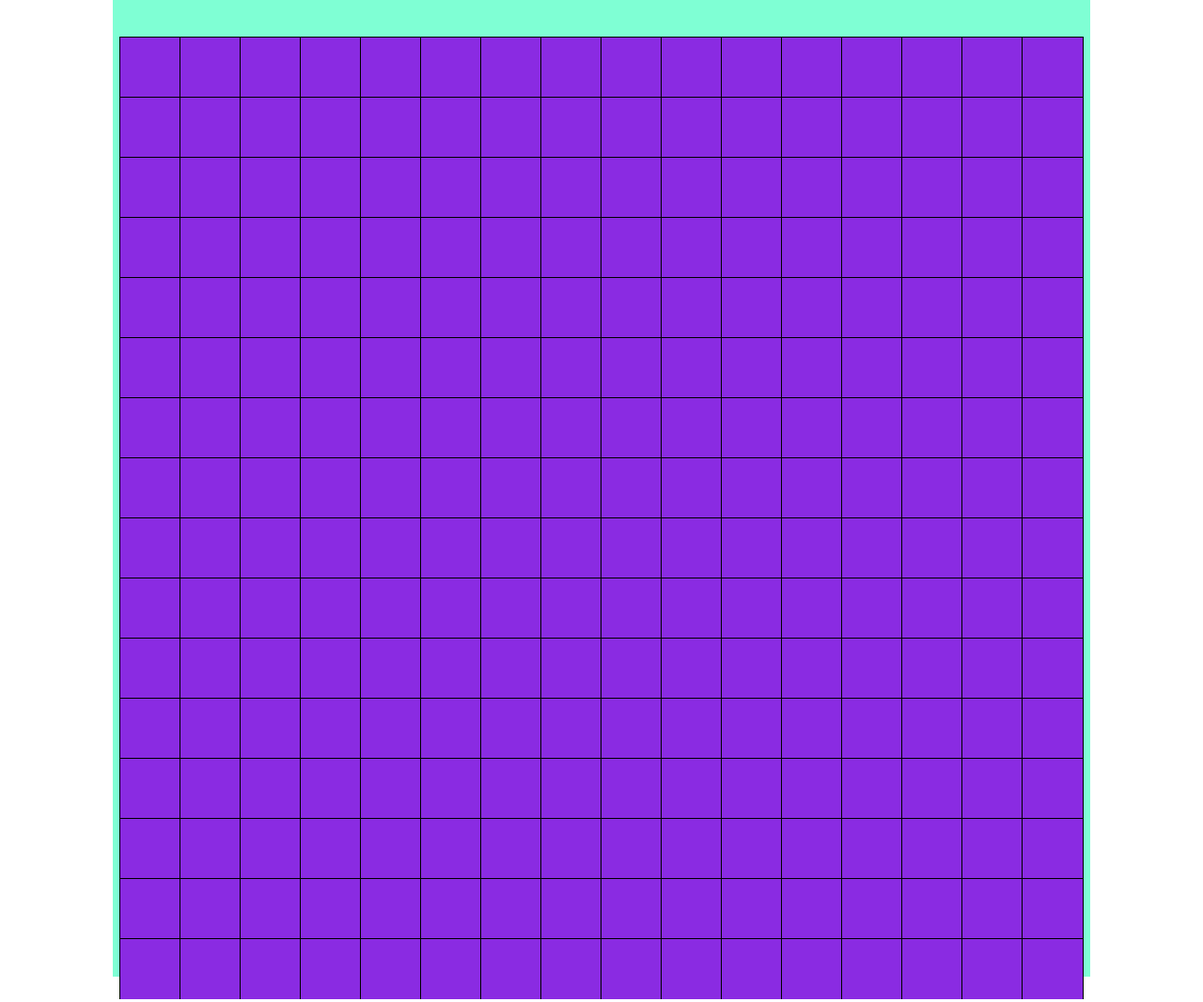
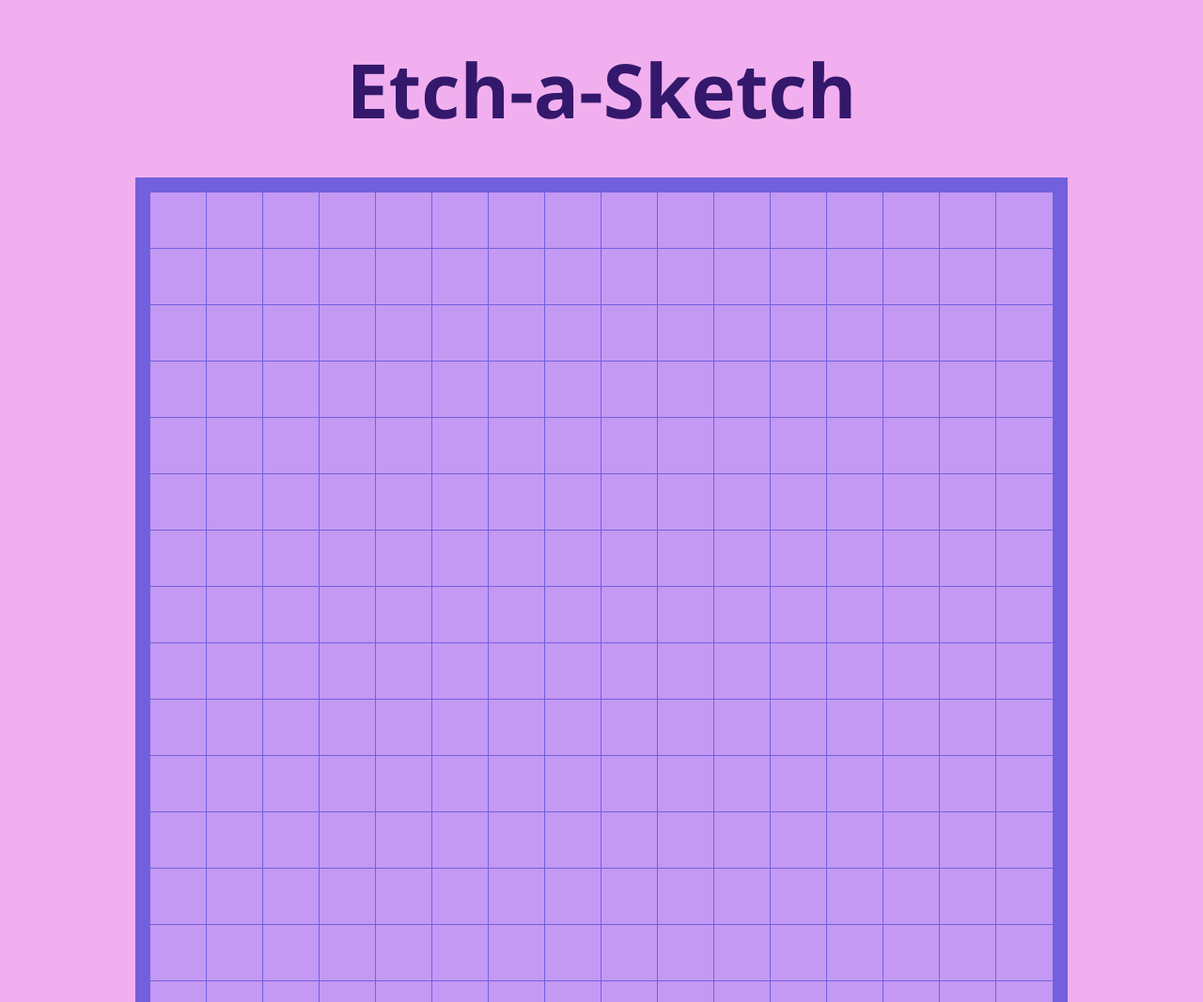
Before and after one commit to mu7ammad1951/odin-etch-a-sketch, a plain HTML site: page index.html in a window 1280 px wide. Shown: the top 1067 px of the page at 94% size. Drawn offline with Linux system fonts and the light colour scheme.

Commit message:
Refactor script.js and add CSS styling

```diff
--- a/index.html
+++ b/index.html
@@ -8,6 +8,6 @@
     <link rel="stylesheet" href="styles.css">
 </head>
 <body>
-
+    <h1>Etch-a-Sketch</h1>
 </body>
 </html>
--- a/script.js
+++ b/script.js
@@ -3,17 +3,23 @@
 containerDiv.classList.add("board");
 let blockDivs = [];
 let rowDivs = [];
+createGrid(16);
 
+
+
+
+
+function createGrid(size){
     let i = 0;
-for (let k = 0; k < 16; k++) {
+    for (let k = 0; k < size; k++) {
         rowDivs[k] = document.createElement("div");
         rowDivs[k].classList.add("row")
-    for(let j = 0; j < 16; j++) {
+        for(let j = 0; j < size; j++) {
             blockDivs[i] = document.createElement("div");
             blockDivs[i].classList.add("cell");
             console.log(i);
             blockDivs[i].addEventListener("mouseover", (e) => {
-            e.target.style.backgroundColor = "red";
+                e.target.style.backgroundColor = "#33186B";
             })
             rowDivs[k].appendChild(blockDivs[i]);
             i++
@@ -21,3 +27,4 @@
         containerDiv.appendChild(rowDivs[k]);
     }
     body.appendChild(containerDiv);
+}
--- a/styles.css
+++ b/styles.css
@@ -5,20 +5,30 @@
 
 body {
     display: flex;
+    flex-direction: column;
     justify-content: center;
     align-items: center;
+    background-color: #F2AFEF;
+}
+
+h1 {
+    font-size: 5rem;
+    color: #33186B;
+    font-family: 'Segoe UI', Tahoma, Geneva, Verdana, sans-serif;
+    padding: 2.5rem;
 }
 
 .board {
-    padding: 2.5rem;
+    padding: 1rem;
     margin: auto;
     width: 960px;
     height: 960px;
-    background-color: aquamarine;
+    background-color: #7360DF;
     display: flex;
     flex-direction: column;
     justify-content: space-around;
-    align-items: center;
+    align-items: stretch;
+    flex: 1 1 auto;
 
 
 }
@@ -26,14 +36,13 @@
 .row {
     display: flex;
     justify-content: space-around;
-    align-items: center;
+    align-items: stretch;
+    flex: 1 1 0%;
 }
 
 .cell {
-    background-color: blueviolet;
-    width: 4rem;
-    height: 4rem;
-    flex-shrink: 0;
-    outline: 1px black solid;
+    background-color: #C499F3;
+    flex: 1 1 0%;
+    outline: 1px #7360DF solid;
     /* flex: 0 0 auto; */
 }
```
Lines whose indentation alone changed are shown as unchanged.
